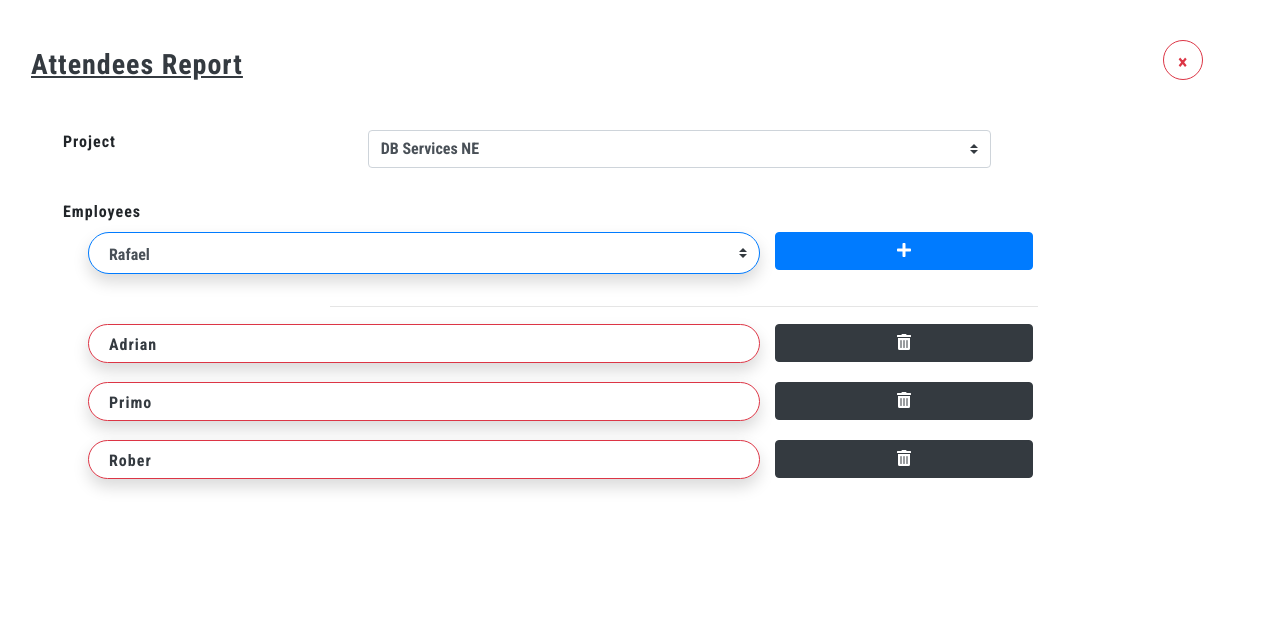
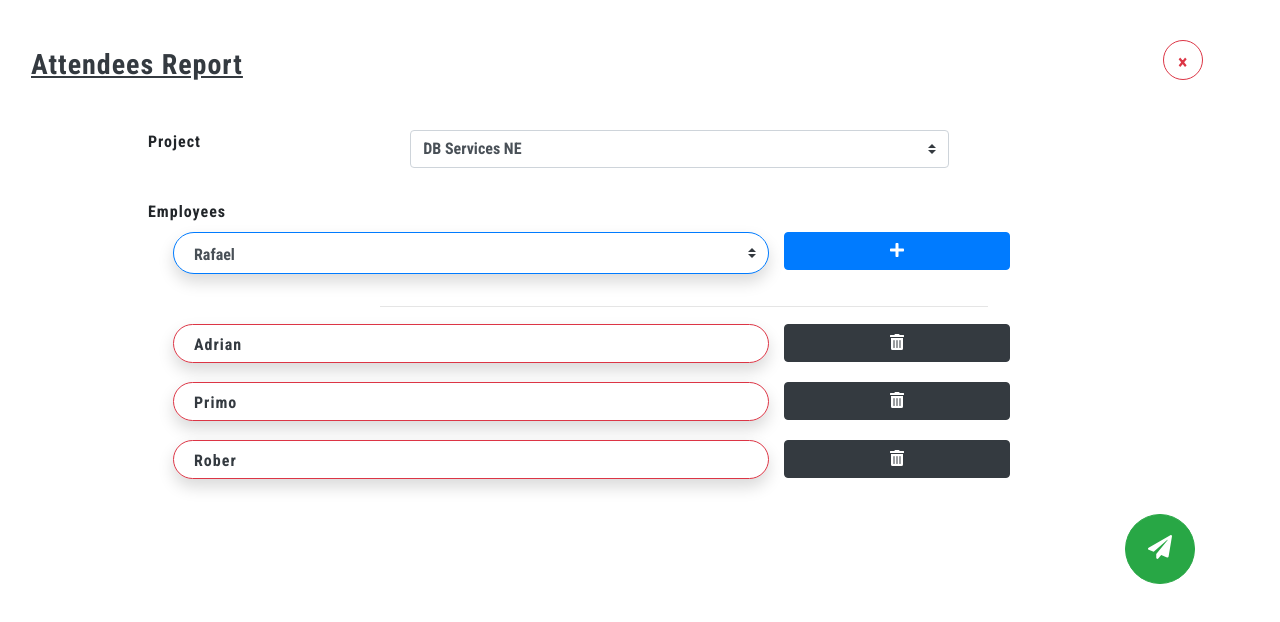
Before and after one commit to albplanas/TJ_Pavement, a React app: page / in a window 1280 px wide. Both pictures are taken after a click on the button "NEW REPORT". Built offline with nearby package versions, Linux system fonts and the light colour scheme; a web font is replaced by a local one.

Commit message:
develop profile 2.1.0

```diff
--- a/src/js/components/container/Profile/reportForm.js
+++ b/src/js/components/container/Profile/reportForm.js
@@ -158,6 +158,8 @@ Check_in_doneList(name){
                                                             <button type="button" class="btn border-danger text-danger rounded-circle Close-btn"  aria-label="Close" onClick={this.cancel}>
                                                                 <span aria-hidden="true" onClick={this.cancel} >&times;</span>
                                                               </button>
+
+                                                           <div className="container">
                                                               <div class="form-group row ml-5">
                                                                 <label class="col-3 mr-sm-2" for="inlineFormCustomSelectP">Project</label>
                                                                 <select class="col-6 custom-select mb-3" id="inlineFormCustomSelectP" onClick={()=>{this.props.onProjectSelect(document.getElementById("inlineFormCustomSelectP").value)}}>
@@ -181,6 +183,9 @@ Check_in_doneList(name){
                                                                 </ul>
                                                               </div>
 
+                                                               <button type="button" class="btn float-right btn-success btn-circle btn-xl"><i class="fa fa-paper-plane"></i></button>
+                                                             </div>
+
                                                       </div>
       );
     }
--- a/src/scss/Print.scss
+++ b/src/scss/Print.scss
@@ -33,3 +33,22 @@ cursor: crosshair;
     top:0;
     right:6vw;
  }
+
+ .btn-circle.btn-xl {
+    width: 70px;
+    height: 70px;
+    padding: 10px 16px;
+    border-radius: 35px;
+    font-size: 24px;
+    line-height: 1.33;
+}
+
+.btn-circle {
+    width: 30px;
+    height: 30px;
+    padding: 6px 0px;
+    border-radius: 15px;
+    text-align: center;
+    font-size: 12px;
+    line-height: 1.42857;
+}
```
Also changed, not shown: dist/main.js.
